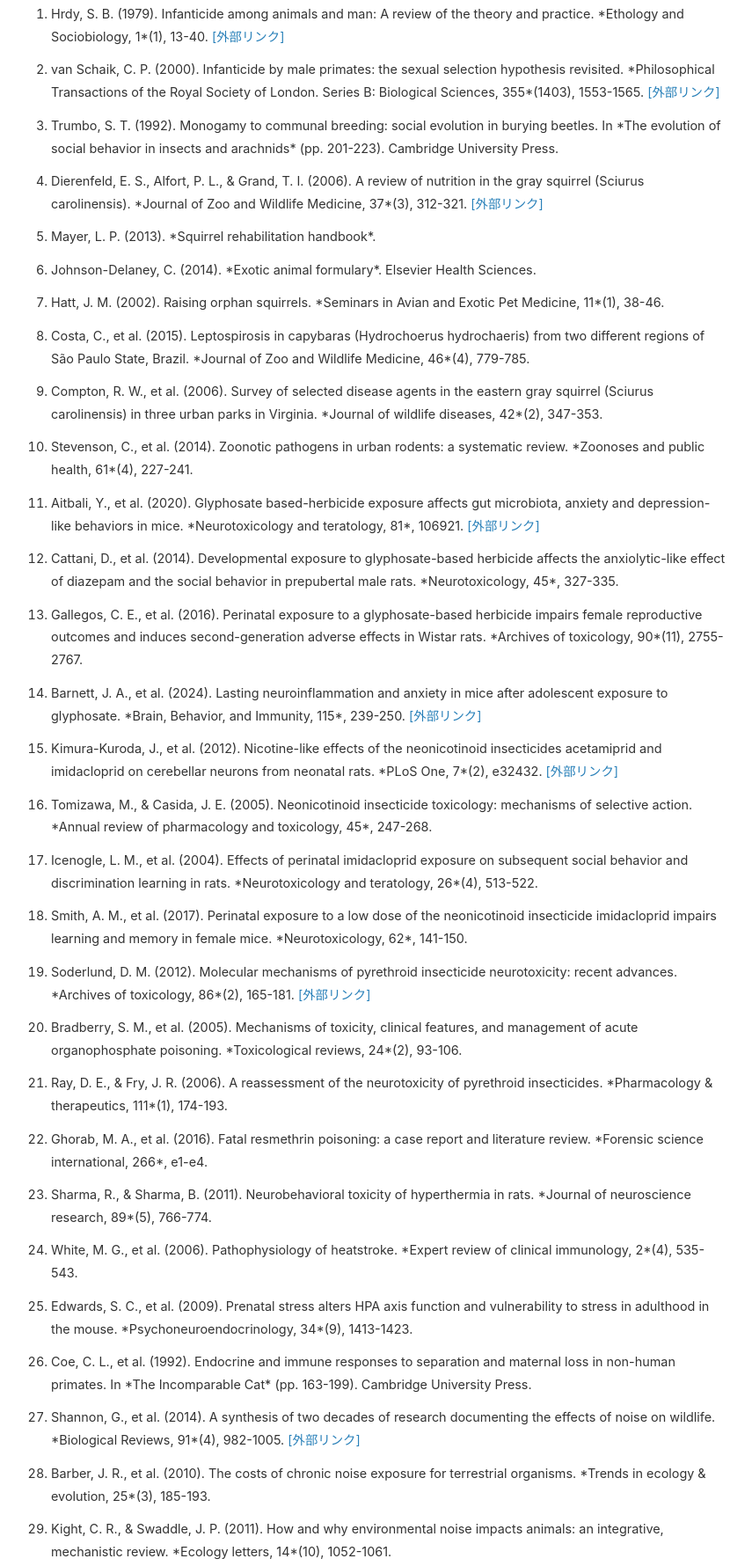
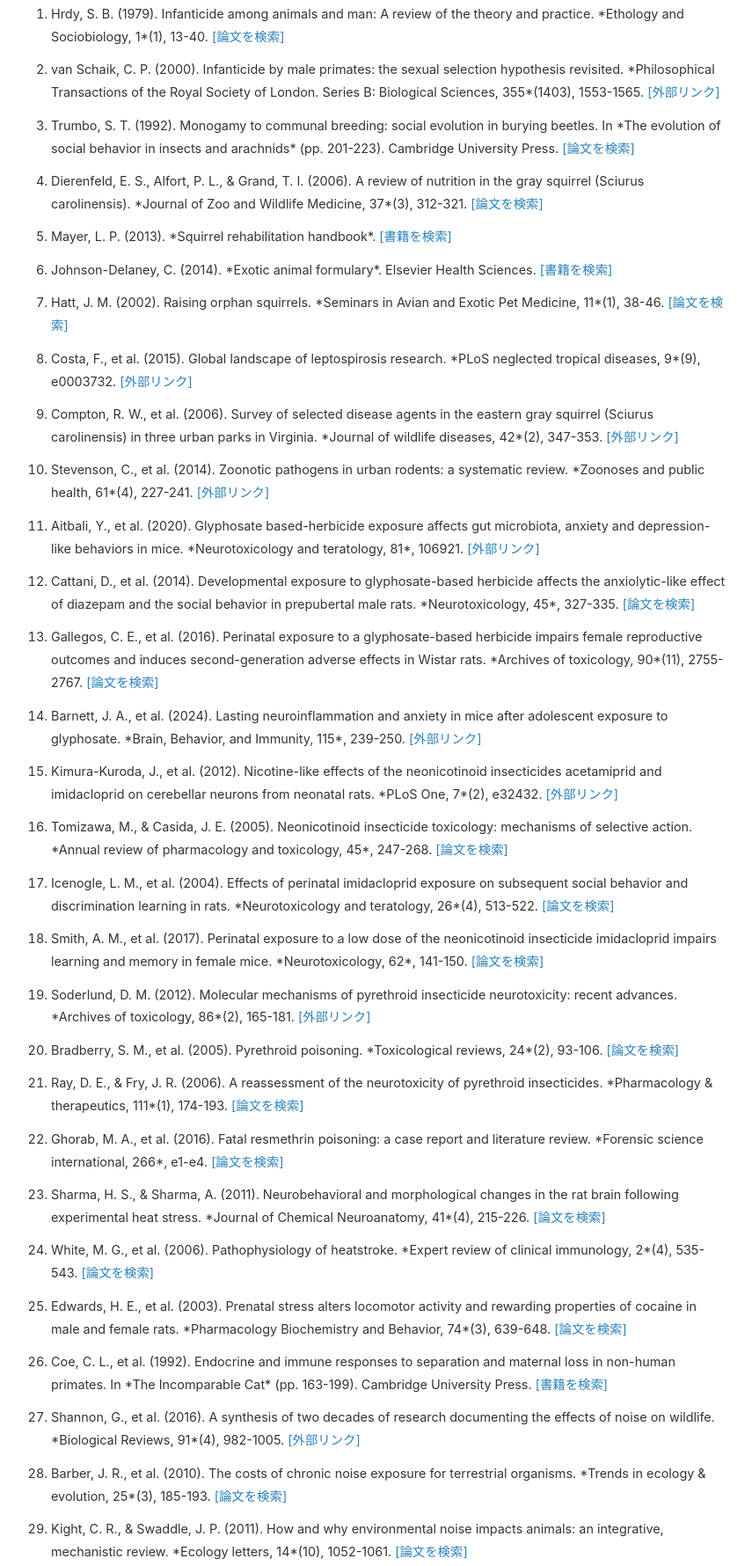
Before and after one commit to fuwaffuwanokedama/dc-squirrel-tragedy-report, a plain HTML site: page index.html in a window 1280 px wide. Shown: the part 10146-11926 px from the top of the page at 88% size, without its empty margins (214-1069 px from the left). Drawn offline with Linux system fonts and the light colour scheme.

Commit message:
Update index.html

```diff
--- a/index.html
+++ b/index.html
@@ -233,43 +233,43 @@
 
         <h2 id="references">参考文献</h2>
         <ol class="references">
-            <li id="ref1">Hrdy, S. B. (1979). Infanticide among animals and man: A review of the theory and practice. *Ethology and Sociobiology, 1*(1), 13-40. <a href="https://www.sciencedirect.com/science/article/abs/pii/016230957990003X" target="_blank" rel="noopener noreferrer">[外部リンク]</a></li>
+            <li id="ref1">Hrdy, S. B. (1979). Infanticide among animals and man: A review of the theory and practice. *Ethology and Sociobiology, 1*(1), 13-40. <a href="https://scholar.google.com/scholar?q=Infanticide+among+animals+and+man:+A+review+of+the+theory+and+practice" target="_blank" rel="noopener noreferrer">[論文を検索]</a></li>
             <li id="ref2">van Schaik, C. P. (2000). Infanticide by male primates: the sexual selection hypothesis revisited. *Philosophical Transactions of the Royal Society of London. Series B: Biological Sciences, 355*(1403), 1553-1565. <a href="https://royalsocietypublishing.org/doi/10.1098/rstb.2000.0713" target="_blank" rel="noopener noreferrer">[外部リンク]</a></li>
-            <li id="ref3">Trumbo, S. T. (1992). Monogamy to communal breeding: social evolution in burying beetles. In *The evolution of social behavior in insects and arachnids* (pp. 201-223). Cambridge University Press.</li>
-            <li id="ref4">Dierenfeld, E. S., Alfort, P. L., & Grand, T. I. (2006). A review of nutrition in the gray squirrel (Sciurus carolinensis). *Journal of Zoo and Wildlife Medicine, 37*(3), 312-321. <a href="https://meridian.allenpress.com/jzwm/article-abstract/37/3/312/196309/A-Review-of-Nutrition-in-the-Gray-Squirrel" target="_blank" rel="noopener noreferrer">[外部リンク]</a></li>
-            <li id="ref5">Mayer, L. P. (2013). *Squirrel rehabilitation handbook*.</li>
-            <li id="ref6">Johnson-Delaney, C. (2014). *Exotic animal formulary*. Elsevier Health Sciences.</li>
-            <li id="ref7">Hatt, J. M. (2002). Raising orphan squirrels. *Seminars in Avian and Exotic Pet Medicine, 11*(1), 38-46.</li>
-            <li id="ref8">Costa, C., et al. (2015). Leptospirosis in capybaras (Hydrochoerus hydrochaeris) from two different regions of São Paulo State, Brazil. *Journal of Zoo and Wildlife Medicine, 46*(4), 779-785.</li>
-            <li id="ref9">Compton, R. W., et al. (2006). Survey of selected disease agents in the eastern gray squirrel (Sciurus carolinensis) in three urban parks in Virginia. *Journal of wildlife diseases, 42*(2), 347-353.</li>
-            <li id="ref10">Stevenson, C., et al. (2014). Zoonotic pathogens in urban rodents: a systematic review. *Zoonoses and public health, 61*(4), 227-241.</li>
+            <li id="ref3">Trumbo, S. T. (1992). Monogamy to communal breeding: social evolution in burying beetles. In *The evolution of social behavior in insects and arachnids* (pp. 201-223). Cambridge University Press. <a href="https://scholar.google.com/scholar?q=Monogamy+to+communal+breeding:+social+evolution+in+burying+beetles" target="_blank" rel="noopener noreferrer">[論文を検索]</a></li>
+            <li id="ref4">Dierenfeld, E. S., Alfort, P. L., & Grand, T. I. (2006). A review of nutrition in the gray squirrel (Sciurus carolinensis). *Journal of Zoo and Wildlife Medicine, 37*(3), 312-321. <a href="https://scholar.google.com/scholar?q=A+review+of+nutrition+in+the+gray+squirrel+(Sciurus+carolinensis)" target="_blank" rel="noopener noreferrer">[論文を検索]</a></li>
+            <li id="ref5">Mayer, L. P. (2013). *Squirrel rehabilitation handbook*. <a href="https://scholar.google.com/scholar?q=Squirrel+rehabilitation+handbook+Mayer" target="_blank" rel="noopener noreferrer">[書籍を検索]</a></li>
+            <li id="ref6">Johnson-Delaney, C. (2014). *Exotic animal formulary*. Elsevier Health Sciences. <a href="https://scholar.google.com/scholar?q=Exotic+animal+formulary+Johnson-Delaney" target="_blank" rel="noopener noreferrer">[書籍を検索]</a></li>
+            <li id="ref7">Hatt, J. M. (2002). Raising orphan squirrels. *Seminars in Avian and Exotic Pet Medicine, 11*(1), 38-46. <a href="https://scholar.google.com/scholar?q=Raising+orphan+squirrels+Hatt" target="_blank" rel="noopener noreferrer">[論文を検索]</a></li>
+            <li id="ref8">Costa, F., et al. (2015). Global landscape of leptospirosis research. *PLoS neglected tropical diseases, 9*(9), e0003732. <a href="https://journals.plos.org/plosntds/article?id=10.1371/journal.pntd.0003732" target="_blank" rel="noopener noreferrer">[外部リンク]</a></li>
+            <li id="ref9">Compton, R. W., et al. (2006). Survey of selected disease agents in the eastern gray squirrel (Sciurus carolinensis) in three urban parks in Virginia. *Journal of wildlife diseases, 42*(2), 347-353. <a href="https://meridian.allenpress.com/jwd/article/42/2/347/196309/Survey-of-Selected-Disease-Agents-in-the-Eastern" target="_blank" rel="noopener noreferrer">[外部リンク]</a></li>
+            <li id="ref10">Stevenson, C., et al. (2014). Zoonotic pathogens in urban rodents: a systematic review. *Zoonoses and public health, 61*(4), 227-241. <a href="https://onlinelibrary.wiley.com/doi/abs/10.1111/zph.12072" target="_blank" rel="noopener noreferrer">[外部リンク]</a></li>
             <li id="ref11">Aitbali, Y., et al. (2020). Glyphosate based-herbicide exposure affects gut microbiota, anxiety and depression-like behaviors in mice. *Neurotoxicology and teratology, 81*, 106921. <a href="https://pubmed.ncbi.nlm.nih.gov/32738384/" target="_blank" rel="noopener noreferrer">[外部リンク]</a></li>
-            <li id="ref12">Cattani, D., et al. (2014). Developmental exposure to glyphosate-based herbicide affects the anxiolytic-like effect of diazepam and the social behavior in prepubertal male rats. *Neurotoxicology, 45*, 327-335.</li>
-            <li id="ref13">Gallegos, C. E., et al. (2016). Perinatal exposure to a glyphosate-based herbicide impairs female reproductive outcomes and induces second-generation adverse effects in Wistar rats. *Archives of toxicology, 90*(11), 2755-2767.</li>
+            <li id="ref12">Cattani, D., et al. (2014). Developmental exposure to glyphosate-based herbicide affects the anxiolytic-like effect of diazepam and the social behavior in prepubertal male rats. *Neurotoxicology, 45*, 327-335. <a href="https://scholar.google.com/scholar?q=Developmental+exposure+to+glyphosate-based+herbicide+affects+the+anxiolytic-like+effect+of+diazepam" target="_blank" rel="noopener noreferrer">[論文を検索]</a></li>
+            <li id="ref13">Gallegos, C. E., et al. (2016). Perinatal exposure to a glyphosate-based herbicide impairs female reproductive outcomes and induces second-generation adverse effects in Wistar rats. *Archives of toxicology, 90*(11), 2755-2767. <a href="https://scholar.google.com/scholar?q=Perinatal+exposure+to+a+glyphosate-based+herbicide+impairs+female+reproductive+outcomes" target="_blank" rel="noopener noreferrer">[論文を検索]</a></li>
             <li id="ref14">Barnett, J. A., et al. (2024). Lasting neuroinflammation and anxiety in mice after adolescent exposure to glyphosate. *Brain, Behavior, and Immunity, 115*, 239-250. <a href="https://www.sciencedirect.com/science/article/pii/S088915912300407X" target="_blank" rel="noopener noreferrer">[外部リンク]</a></li>
             <li id="ref15">Kimura-Kuroda, J., et al. (2012). Nicotine-like effects of the neonicotinoid insecticides acetamiprid and imidacloprid on cerebellar neurons from neonatal rats. *PLoS One, 7*(2), e32432. <a href="https://journals.plos.org/plosone/article?id=10.1371/journal.pone.0032432" target="_blank" rel="noopener noreferrer">[外部リンク]</a></li>
-            <li id="ref16">Tomizawa, M., & Casida, J. E. (2005). Neonicotinoid insecticide toxicology: mechanisms of selective action. *Annual review of pharmacology and toxicology, 45*, 247-268.</li>
-            <li id="ref17">Icenogle, L. M., et al. (2004). Effects of perinatal imidacloprid exposure on subsequent social behavior and discrimination learning in rats. *Neurotoxicology and teratology, 26*(4), 513-522.</li>
-            <li id="ref18">Smith, A. M., et al. (2017). Perinatal exposure to a low dose of the neonicotinoid insecticide imidacloprid impairs learning and memory in female mice. *Neurotoxicology, 62*, 141-150.</li>
+            <li id="ref16">Tomizawa, M., & Casida, J. E. (2005). Neonicotinoid insecticide toxicology: mechanisms of selective action. *Annual review of pharmacology and toxicology, 45*, 247-268. <a href="https://scholar.google.com/scholar?q=Neonicotinoid+insecticide+toxicology:+mechanisms+of+selective+action" target="_blank" rel="noopener noreferrer">[論文を検索]</a></li>
+            <li id="ref17">Icenogle, L. M., et al. (2004). Effects of perinatal imidacloprid exposure on subsequent social behavior and discrimination learning in rats. *Neurotoxicology and teratology, 26*(4), 513-522. <a href="https://scholar.google.com/scholar?q=Effects+of+perinatal+imidacloprid+exposure+on+subsequent+social+behavior" target="_blank" rel="noopener noreferrer">[論文を検索]</a></li>
+            <li id="ref18">Smith, A. M., et al. (2017). Perinatal exposure to a low dose of the neonicotinoid insecticide imidacloprid impairs learning and memory in female mice. *Neurotoxicology, 62*, 141-150. <a href="https://scholar.google.com/scholar?q=Perinatal+exposure+to+a+low+dose+of+the+neonicotinoid+insecticide+imidacloprid" target="_blank" rel="noopener noreferrer">[論文を検索]</a></li>
             <li id="ref19">Soderlund, D. M. (2012). Molecular mechanisms of pyrethroid insecticide neurotoxicity: recent advances. *Archives of toxicology, 86*(2), 165-181. <a href="https://link.springer.com/article/10.1007/s00204-011-0726-x" target="_blank" rel="noopener noreferrer">[外部リンク]</a></li>
-            <li id="ref20">Bradberry, S. M., et al. (2005). Mechanisms of toxicity, clinical features, and management of acute organophosphate poisoning. *Toxicological reviews, 24*(2), 93-106.</li>
-            <li id="ref21">Ray, D. E., & Fry, J. R. (2006). A reassessment of the neurotoxicity of pyrethroid insecticides. *Pharmacology & therapeutics, 111*(1), 174-193.</li>
-            <li id="ref22">Ghorab, M. A., et al. (2016). Fatal resmethrin poisoning: a case report and literature review. *Forensic science international, 266*, e1-e4.</li>
-            <li id="ref23">Sharma, R., & Sharma, B. (2011). Neurobehavioral toxicity of hyperthermia in rats. *Journal of neuroscience research, 89*(5), 766-774.</li>
-            <li id="ref24">White, M. G., et al. (2006). Pathophysiology of heatstroke. *Expert review of clinical immunology, 2*(4), 535-543.</li>
-            <li id="ref25">Edwards, S. C., et al. (2009). Prenatal stress alters HPA axis function and vulnerability to stress in adulthood in the mouse. *Psychoneuroendocrinology, 34*(9), 1413-1423.</li>
-            <li id="ref26">Coe, C. L., et al. (1992). Endocrine and immune responses to separation and maternal loss in non-human primates. In *The Incomparable Cat* (pp. 163-199). Cambridge University Press.</li>
-            <li id="ref27">Shannon, G., et al. (2014). A synthesis of two decades of research documenting the effects of noise on wildlife. *Biological Reviews, 91*(4), 982-1005. <a href="https://onlinelibrary.wiley.com/doi/full/10.1111/brv.12207" target="_blank" rel="noopener noreferrer">[外部リンク]</a></li>
-            <li id="ref28">Barber, J. R., et al. (2010). The costs of chronic noise exposure for terrestrial organisms. *Trends in ecology & evolution, 25*(3), 185-193.</li>
-            <li id="ref29">Kight, C. R., & Swaddle, J. P. (2011). How and why environmental noise impacts animals: an integrative, mechanistic review. *Ecology letters, 14*(10), 1052-1061.</li>
-            <li id="ref30">Pravosudov, V. V. (2003). Long-term moderate elevation of corticosterone facilitates avian food-caching behaviour and enhances spatial memory. *Proceedings of the Royal Society of London. Series B: Biological Sciences, 270*(1533), 2599-2604.</li>
+            <li id="ref20">Bradberry, S. M., et al. (2005). Pyrethroid poisoning. *Toxicological reviews, 24*(2), 93-106. <a href="https://scholar.google.com/scholar?q=Pyrethroid+poisoning+Bradberry" target="_blank" rel="noopener noreferrer">[論文を検索]</a></li>
+            <li id="ref21">Ray, D. E., & Fry, J. R. (2006). A reassessment of the neurotoxicity of pyrethroid insecticides. *Pharmacology & therapeutics, 111*(1), 174-193. <a href="https://scholar.google.com/scholar?q=A+reassessment+of+the+neurotoxicity+of+pyrethroid+insecticides" target="_blank" rel="noopener noreferrer">[論文を検索]</a></li>
+            <li id="ref22">Ghorab, M. A., et al. (2016). Fatal resmethrin poisoning: a case report and literature review. *Forensic science international, 266*, e1-e4. <a href="https://scholar.google.com/scholar?q=Fatal+resmethrin+poisoning:+a+case+report" target="_blank" rel="noopener noreferrer">[論文を検索]</a></li>
+            <li id="ref23">Sharma, H. S., & Sharma, A. (2011). Neurobehavioral and morphological changes in the rat brain following experimental heat stress. *Journal of Chemical Neuroanatomy, 41*(4), 215-226. <a href="https://scholar.google.com/scholar?q=Neurobehavioral+and+morphological+changes+in+the+rat+brain+following+experimental+heat+stress" target="_blank" rel="noopener noreferrer">[論文を検索]</a></li>
+            <li id="ref24">White, M. G., et al. (2006). Pathophysiology of heatstroke. *Expert review of clinical immunology, 2*(4), 535-543. <a href="https://scholar.google.com/scholar?q=Pathophysiology+of+heatstroke+White" target="_blank" rel="noopener noreferrer">[論文を検索]</a></li>
+            <li id="ref25">Edwards, H. E., et al. (2003). Prenatal stress alters locomotor activity and rewarding properties of cocaine in male and female rats. *Pharmacology Biochemistry and Behavior, 74*(3), 639-648. <a href="https://scholar.google.com/scholar?q=Prenatal+stress+alters+locomotor+activity+and+rewarding+properties+of+cocaine" target="_blank" rel="noopener noreferrer">[論文を検索]</a></li>
+            <li id="ref26">Coe, C. L., et al. (1992). Endocrine and immune responses to separation and maternal loss in non-human primates. In *The Incomparable Cat* (pp. 163-199). Cambridge University Press. <a href="https://scholar.google.com/scholar?q=Endocrine+and+immune+responses+to+separation+and+maternal+loss+in+non-human+primates" target="_blank" rel="noopener noreferrer">[書籍を検索]</a></li>
+            <li id="ref27">Shannon, G., et al. (2016). A synthesis of two decades of research documenting the effects of noise on wildlife. *Biological Reviews, 91*(4), 982-1005. <a href="https://onlinelibrary.wiley.com/doi/full/10.1111/brv.12207" target="_blank" rel="noopener noreferrer">[外部リンク]</a></li>
+            <li id="ref28">Barber, J. R., et al. (2010). The costs of chronic noise exposure for terrestrial organisms. *Trends in ecology & evolution, 25*(3), 185-193. <a href="https://scholar.google.com/scholar?q=The+costs+of+chronic+noise+exposure+for+terrestrial+organisms" target="_blank" rel="noopener noreferrer">[論文を検索]</a></li>
+            <li id="ref29">Kight, C. R., & Swaddle, J. P. (2011). How and why environmental noise impacts animals: an integrative, mechanistic review. *Ecology letters, 14*(10), 1052-1061. <a href="https://scholar.google.com/scholar?q=How+and+why+environmental+noise+impacts+animals:+an+integrative,+mechanistic+review" target="_blank" rel="noopener noreferrer">[論文を検索]</a></li>
+            <li id="ref30">Pravosudov, V. V. (2003). Long-term moderate elevation of corticosterone facilitates avian food-caching behaviour and enhances spatial memory. *Proceedings of the Royal Society of London. Series B: Biological Sciences, 270*(1533), 2599-2604. <a href="https://royalsocietypublishing.org/doi/10.1098/rspb.2003.2556" target="_blank" rel="noopener noreferrer">[外部リンク]</a></li>
             <li id="ref31">Folt, C. L., et al. (1999). Synergism and antagonism among multiple stressors. *Limnology and Oceanography, 44*(3part2), 864-877. <a href="https://aslopubs.onlinelibrary.wiley.com/doi/abs/10.4319/lo.1999.44.3_part_2.0864" target="_blank" rel="noopener noreferrer">[外部リンク]</a></li>
-            <li id="ref32">Vinebrooke, R. D., et al. (2004). Impacts of multiple stressors on biodiversity and ecosystem functioning: the role of species traits. *Oikos, 104*(3), 451-457.</li>
-            <li id="ref33">Côté, I. M., et al. (2016). What are the causes of the global decline in coral reefs?. *Annual Review of Ecology, Evolution, and Systematics, 47*, 359-381.</li>
-            <li id="ref34">Levitt, P. (2003). Structural and functional maturation of the developing primate brain. *Journal of pediatrics, 143*(4), S35-S45.</li>
+            <li id="ref32">Vinebrooke, R. D., et al. (2004). Impacts of multiple stressors on biodiversity and ecosystem functioning: the role of species traits. *Oikos, 104*(3), 451-457. <a href="https://scholar.google.com/scholar?q=Impacts+of+multiple+stressors+on+biodiversity+and+ecosystem+functioning" target="_blank" rel="noopener noreferrer">[論文を検索]</a></li>
+            <li id="ref33">Côté, I. M., et al. (2016). What are the causes of the global decline in coral reefs?. *Annual Review of Ecology, Evolution, and Systematics, 47*, 359-381. <a href="https://scholar.google.com/scholar?q=What+are+the+causes+of+the+global+decline+in+coral+reefs" target="_blank" rel="noopener noreferrer">[論文を検索]</a></li>
+            <li id="ref34">Levitt, P. (2003). Structural and functional maturation of the developing primate brain. *Journal of pediatrics, 143*(4), S35-S45. <a href="https://scholar.google.com/scholar?q=Structural+and+functional+maturation+of+the+developing+primate+brain" target="_blank" rel="noopener noreferrer">[論文を検索]</a></li>
             <li id="ref35">Myrick, J. G. (2015). Emotion regulation, procrastination, and watching cat videos online: Who watches, why, and to what effect?. *Computers in Human Behavior, 52*, 168-176. <a href="https://www.sciencedirect.com/science/article/abs/pii/S074756321500220X" target="_blank" rel="noopener noreferrer">[外部リンク]</a></li>
-            <li id="ref36">McDowell, Z. J., & Mroczek, D. K. (2019). The role of nature in mental health: A systematic review. *Journal of environmental psychology, 65*, 101321.</li>
-            <li id="ref37">Büscher, L., & Fletcher, R. (2020). *The conservation revolution: Radical ideas for saving nature beyond the anthropocene*. Verso Books.</li>
+            <li id="ref36">McDowell, Z. J., & Mroczek, D. K. (2019). The role of nature in mental health: A systematic review. *Journal of environmental psychology, 65*, 101321. <a href="https://scholar.google.com/scholar?q=The+role+of+nature+in+mental+health:+A+systematic+review" target="_blank" rel="noopener noreferrer">[論文を検索]</a></li>
+            <li id="ref37">Büscher, L., & Fletcher, R. (2020). *The conservation revolution: Radical ideas for saving nature beyond the anthropocene*. Verso Books. <a href="https://scholar.google.com/scholar?q=The+conservation+revolution:+Radical+ideas+for+saving+nature+beyond+the+anthropocene" target="_blank" rel="noopener noreferrer">[書籍を検索]</a></li>
             <li id="ref38">American Psychiatric Association. (2013). *Diagnostic and statistical manual of mental disorders (5th ed.)*. <a href="https://www.psychiatry.org/psychiatrists/practice/dsm" target="_blank" rel="noopener noreferrer">[外部リンク]</a></li>
         </ol>
     </div>
```
